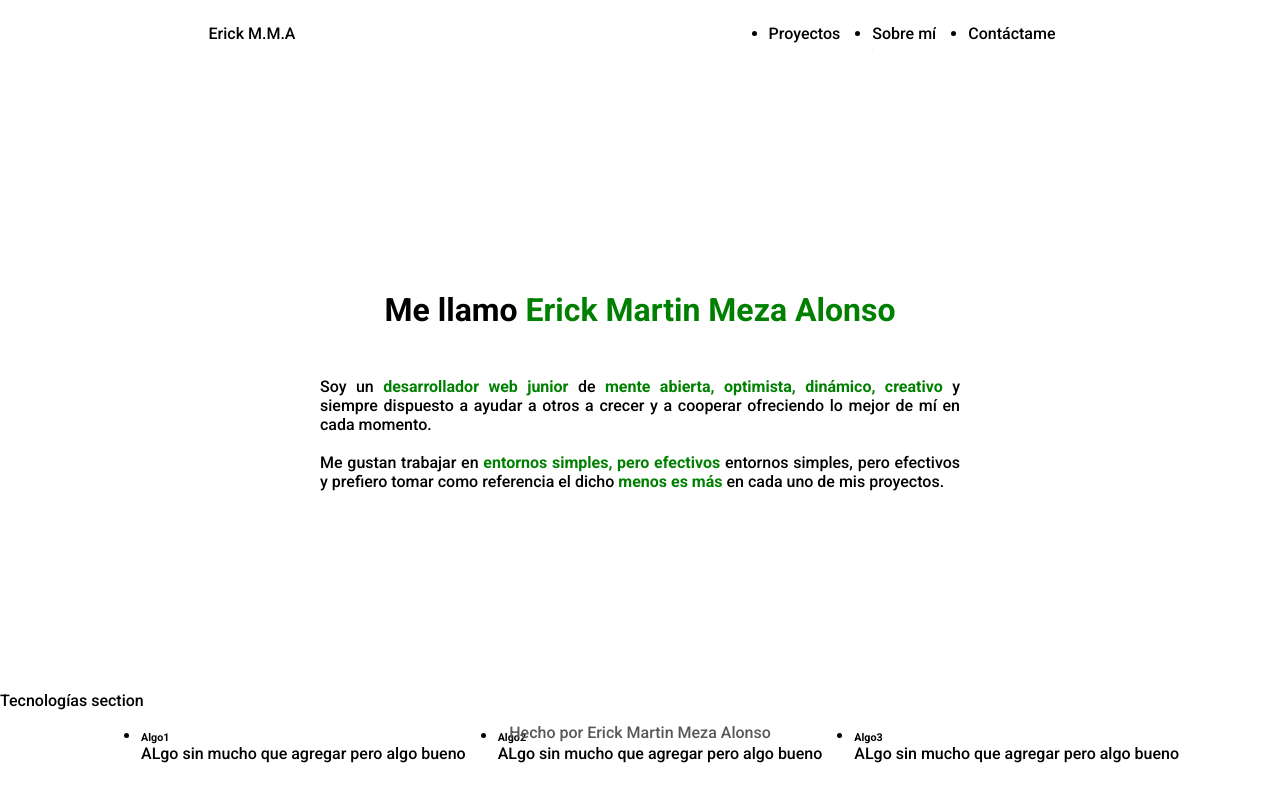
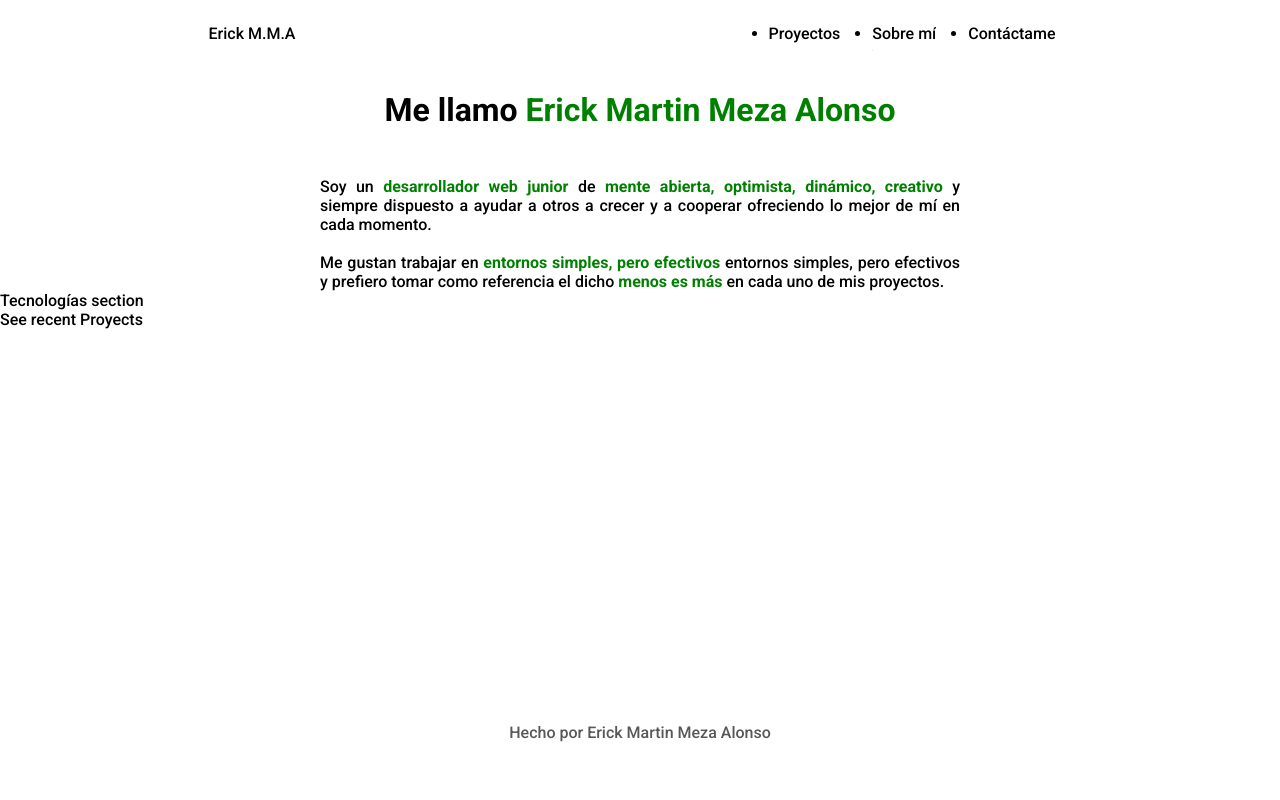
Before and after one commit to ErickNic/Portafolio, a React (Vite) app: page / in a window 1280 px wide. Built offline with nearby package versions, Linux system fonts and the light colour scheme.

Commit message:
transition: home logic added

```diff
--- a/src/components/pages/Principal.jsx
+++ b/src/components/pages/Principal.jsx
@@ -1,22 +1,42 @@
-import React from "react";
+import React,{useState,useEffect} from "react";
 import Hero from '../hero/Hero';
 import clases from './principal.module.css'
 import { Helmet } from "react-helmet";
 import { algoData,ProyectCard } from "../ProyectCard/ProyectCard";
 
 const Principal = () =>{
+    const [onTransition,setOnTransition] = useState(false)
+    useEffect(()=>{
+        if(onTransition){
+            //LOGICA DE CÓDIGO DE TRANSITION para
+        }else{
+            //LOGICA DE CÓDIGO DE TRANSITION para ir a ver los proyectos recientes
+        }
+    },[onTransition])
+    const seeProyectsHandler = () =>{
+        setOnTransition(true)
+    }
+    const comebackHeroHandler = () =>{
+        setOnTransition(false)
+    }
     return(
         <div className={clases.heroMainContainer}>
             <Helmet>
                 <title>ErickMMA - Desarrollador web</title>
             </Helmet>
-            <Hero/>
-            <div className="Main__Tecnologías">
-                <p>Tecnologías section</p>
+            {!onTransition &&
+            <div>
+                <Hero/>
+                <div className="Main__Tecnologías">
+                    <p>Tecnologías section</p>
+                </div>
+                <p onClick={seeProyectsHandler}>See recent Proyects</p>
             </div>
-            <div className="Main__Portafolio">
+        }
+            {!!onTransition && <div className="Main__Portafolio">
+                <p onClick={comebackHeroHandler}>Regresar</p>
                 <ProyectCard items={algoData}/>
-            </div>
+            </div>}
         </div>
     )
 }
```
